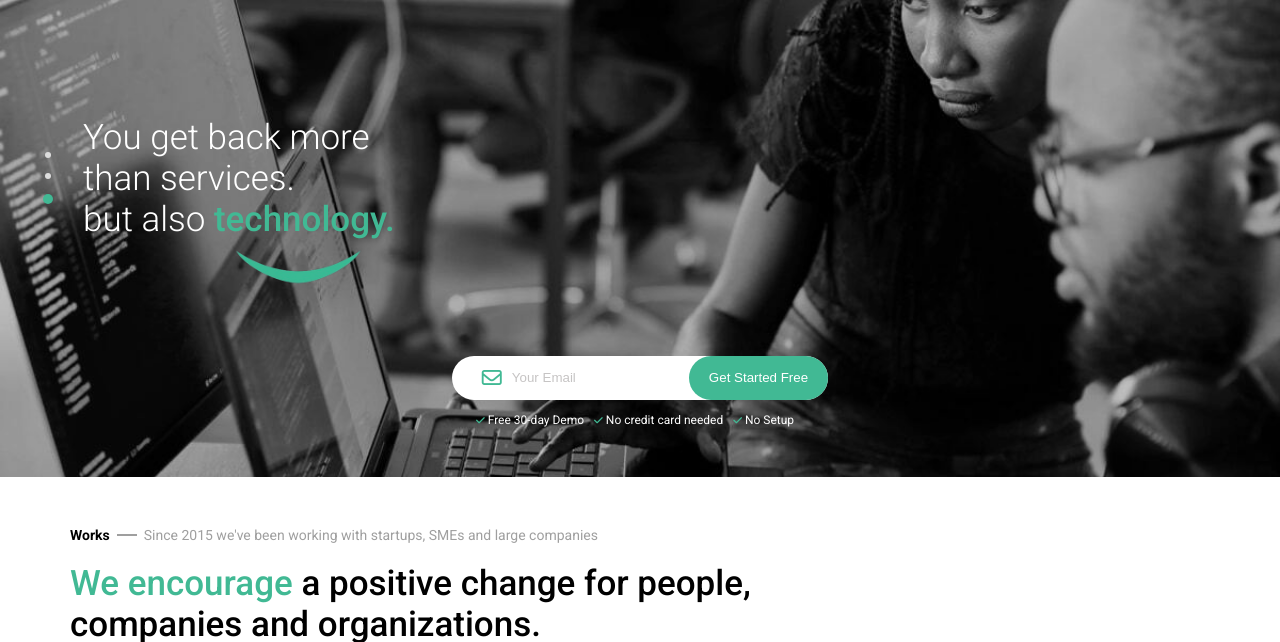
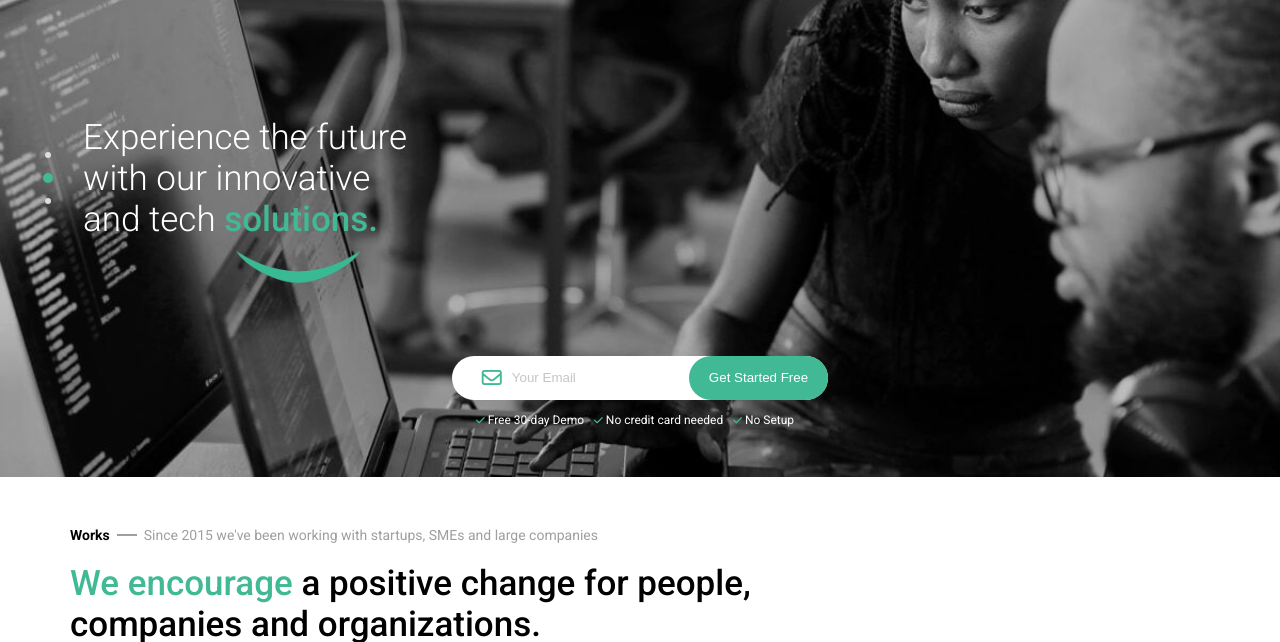
Before and after one commit to fredrickkimathi/cynix, a plain HTML site: page index.html in a window 1280 px wide. Shown: the part 93-735 px from the top of the page. Drawn offline with Linux system fonts and the light colour scheme.

Commit message:
loading dots

```diff
--- a/extrastyles.css
+++ b/extrastyles.css
@@ -60,20 +60,21 @@
     border-radius: 50%;
     background-color: #ddd;
     cursor: pointer; /* Indicate clickable element */
-  }
+}
 
-  .loading-dot.active {
-    background-color:rgb(65, 185, 148); /* Active dot color */
+.loading-dot.active {
+    background-color: rgb(65, 185, 148); /* Active dot color */
     width: 10px;
     height: 10px;
     margin-left: 13px;
+}
 
-}
-.loading-dot-container{
+.loading-dot-container {
     margin-top: 140px;
     margin-left: 30px;
 }
-.get-back{
+
+.get-back {
     font-size: 35px;
     color: white;
     font-family: "Roboto", sans-serif;
@@ -81,7 +82,8 @@
     margin-top: 120px;
     margin-left: 30px;
 }
-.tech{
+
+.tech {
     color: rgb(65, 185, 148);
     font-weight: 420;
 }
--- a/index.html
+++ b/index.html
@@ -32,20 +32,18 @@
         </div>
 
         <div class="sec-part">
-
-            <div class="loading-dot-container">
+            <div class="loading-dot-container" id="loadingDots">
                 <div class="loading-dot"></div>
                 <div class="loading-dot"></div>
-                <div class="loading-dot active"></div>
-
+                <div class="loading-dot"></div>
             </div>
 
             <div>
-                <p class="get-back">You get back more <br>than services.<br>but also <span class="tech">technology.</span></p>
+                <p class="get-back" id="dynamicText">You get back more <br>than services.<br>but also <span class="tech">technology.</span></p>
                 <img src="images/smile.png" alt="smile" id="smile">
             </div>
+        </div>
 
-        </div>
 
         <div class="center">
 
@@ -340,5 +338,6 @@
     </section>
 
 <script src="https://kit.fontawesome.com/b579fae9eb.js" crossorigin="anonymous"></script>
+<script src="index.js"></script>
 </body>
 </html>
--- a/index.js
+++ b/index.js
@@ -1,7 +1,35 @@
-document.getElementById('hamburger-icon').addEventListener('click', function() {
-    document.getElementById('off-canvas-menu').style.display = 'block';
-});
+// Array of objects containing the texts and the active dot index
+const contentArray = [
+    { text: 'You get back more <br>than services.<br>but also <span class="tech">technology.</span>', activeDot: 0 },
+    { text: 'Experience the future<br>with our innovative<br>and tech <span class="tech">solutions.</span>', activeDot: 1 },
+    { text: 'Connecting you to<br>Advanced <br>better <span class="tech">possibilities.</span>', activeDot: 2 }
+];
 
-document.getElementById('close-btn').addEventListener('click', function() {
-    document.getElementById('off-canvas-menu').style.display = 'none';
-});
+// Index to keep track of the current content
+let currentIndex = 0;
+
+function updateContent() {
+    const dynamicText = document.getElementById('dynamicText');
+    const loadingDots = document.getElementById('loadingDots').children;
+
+    // Update the text
+    dynamicText.innerHTML = contentArray[currentIndex].text;
+
+    // Update the loading dots
+    for (let i = 0; i < loadingDots.length; i++) {
+        if (i === contentArray[currentIndex].activeDot) {
+            loadingDots[i].classList.add('active');
+        } else {
+            loadingDots[i].classList.remove('active');
+        }
+    }
+
+    // Update the index
+    currentIndex = (currentIndex + 1) % contentArray.length;
+}
+
+// Change content every 5 seconds
+setInterval(updateContent, 5000);
+
+// Initial content load
+updateContent();
```
